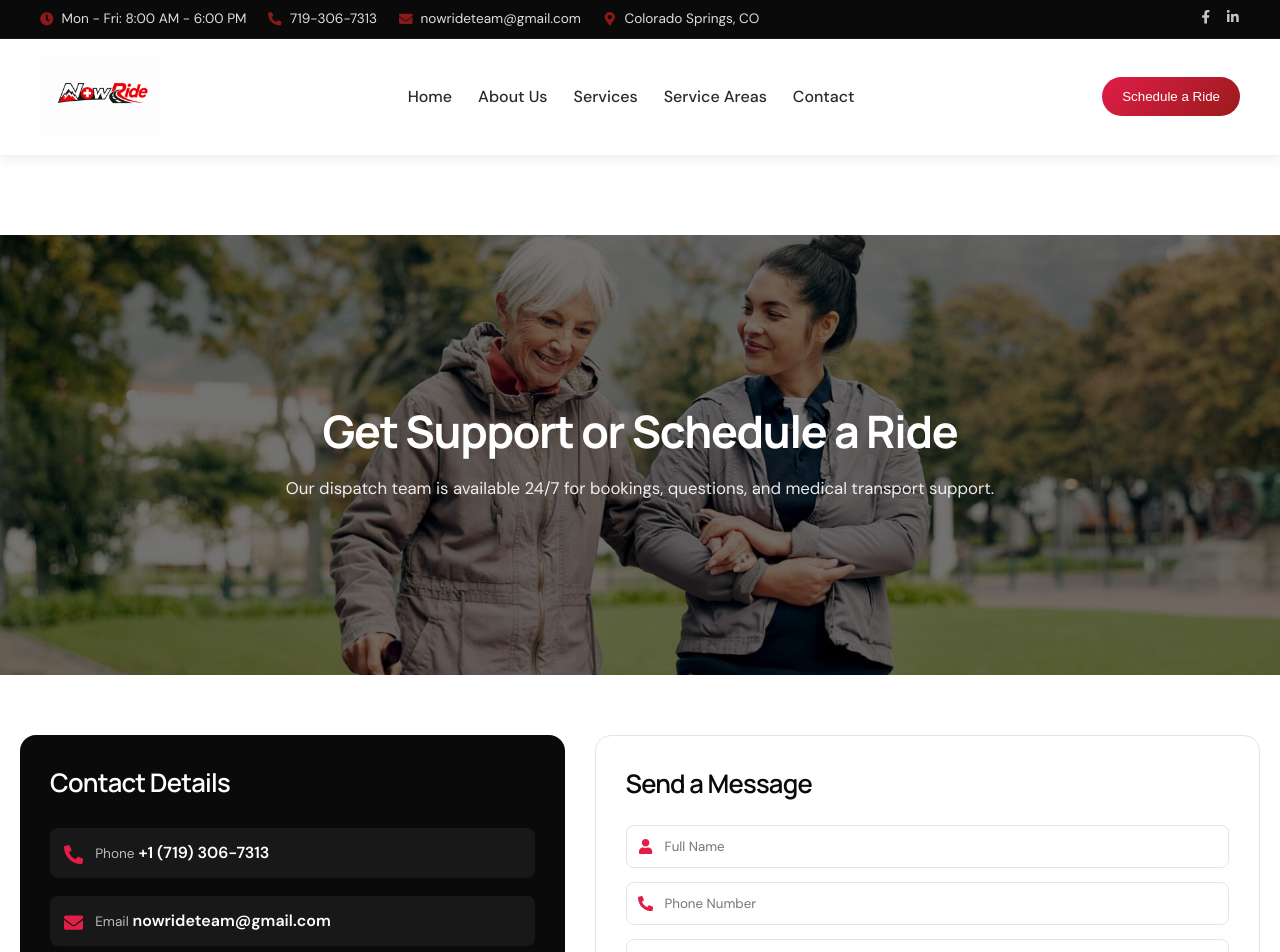
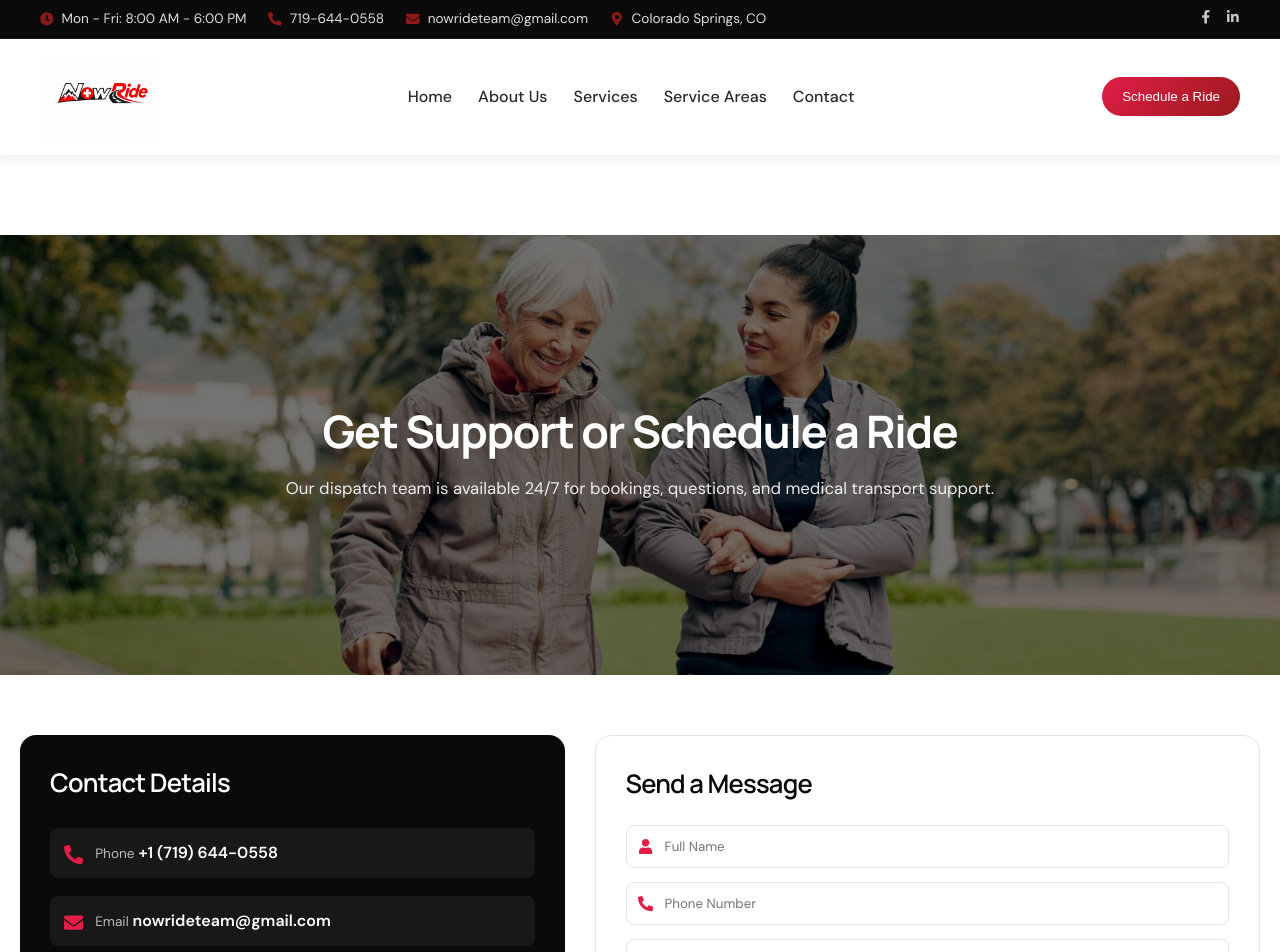
Before and after one commit to collinsMutai/Nowride, a React (Vite) app in the folder frontend/: page /contact in a window 1280 px wide. Shown: the top 952 px of the page. Built offline with nearby package versions, Linux system fonts and the light colour scheme.

Commit message:
contact update

```diff
--- a/frontend/src/components/HomeFooterCta/HomeFooterCta.jsx
+++ b/frontend/src/components/HomeFooterCta/HomeFooterCta.jsx
@@ -69,7 +69,7 @@ const HomeFooterCta = () => {
           />
           <motion.button
             type="button"
-            onClick={() => (window.location.href = "tel:+1234567890")}
+            onClick={() => (window.location.href = "tel:+17196440558")}
             className="cta-secondary"
             initial={{ opacity: 0, y: 20 }}
             whileInView={{ opacity: 1, y: 0 }}
--- a/frontend/src/components/Navbar/Navbar.jsx
+++ b/frontend/src/components/Navbar/Navbar.jsx
@@ -59,7 +59,7 @@ const scrollToSection = (id) => {
           </span>
 
           <span>
-            <FaPhoneAlt className="icon" /> 719-306-7313
+            <FaPhoneAlt className="icon" /> 719-644-0558
           </span>
 
           <span>
--- a/frontend/src/components/QuickBookingSection/QuickBookingSection.jsx
+++ b/frontend/src/components/QuickBookingSection/QuickBookingSection.jsx
@@ -76,7 +76,7 @@ const QuickBookingSection = () => {
               <span className="text">Live Dispatch</span>
             </a>
 
-            <a href="tel:+17193067313" className="call-now-btn">
+            <a href="tel:+17196440558" className="call-now-btn">
               Call Now
             </a>
           </div>
--- a/frontend/src/pages/Contact.jsx
+++ b/frontend/src/pages/Contact.jsx
@@ -97,7 +97,7 @@ const Contact = () => {
             <FaPhoneAlt className="icon" />
             <div>
               <span className="label">Phone</span>
-              <span className="value"> +1 (719) 306-7313</span>
+              <span className="value"> +1 (719) 644-0558</span>
             </div>
           </div>
 
```
Also changed, not shown: 1 other file (tests, documents, lock files or other folders).
